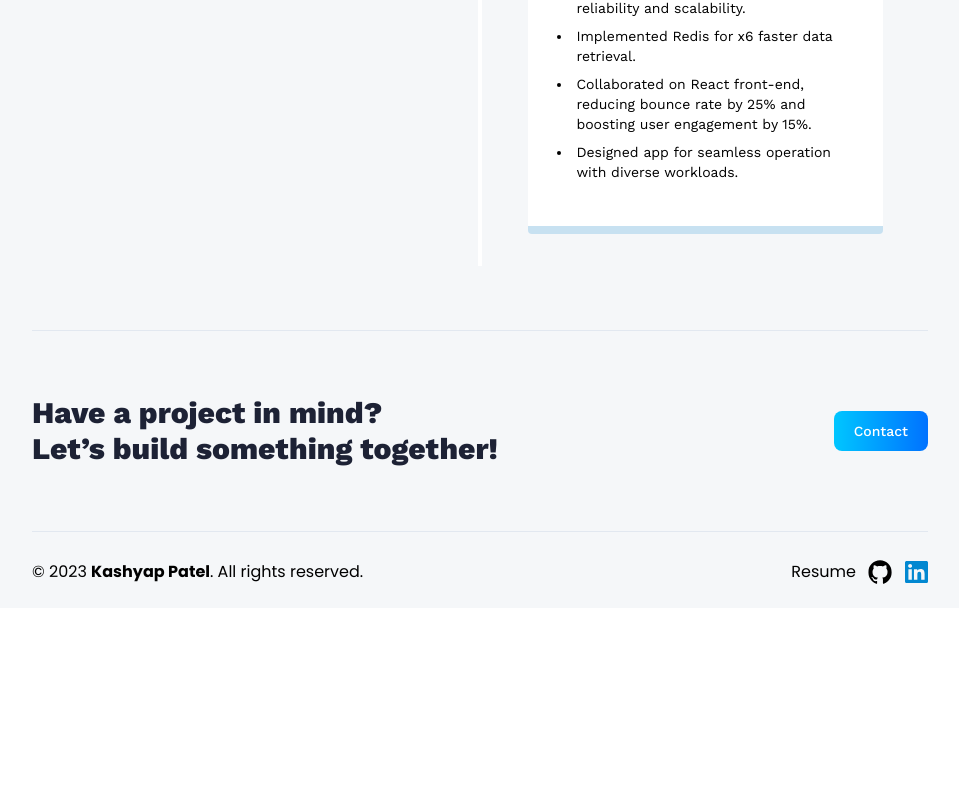
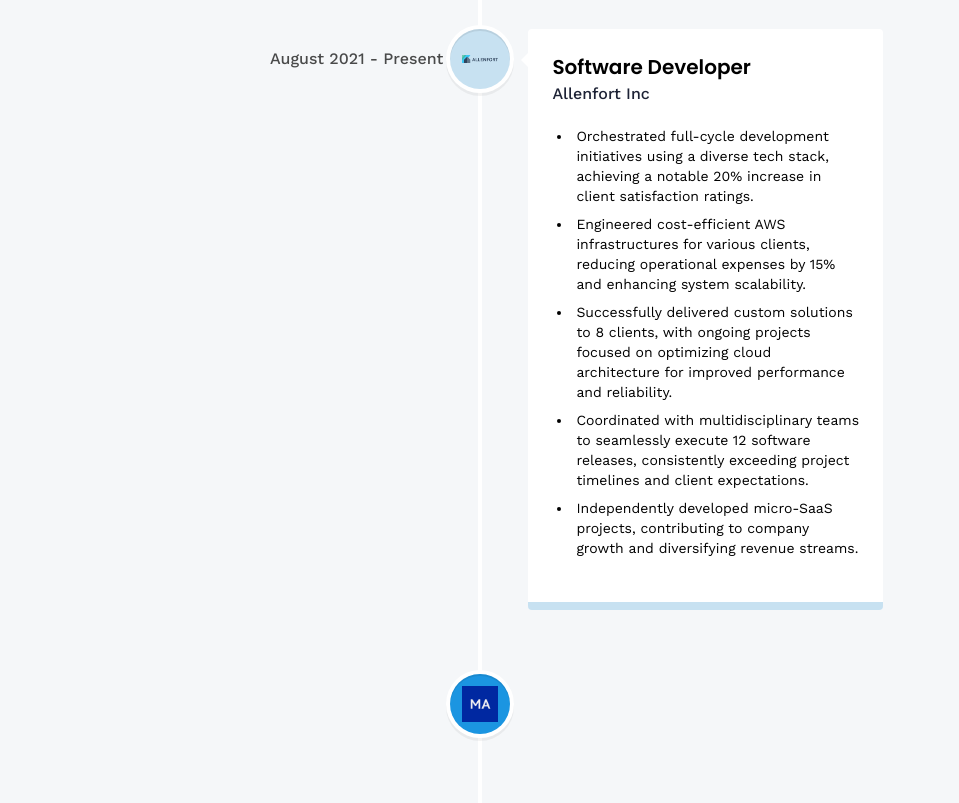
Before and after one commit to Kashyap5551/Kashyap5551.github.io, a React (Vite) app: page /about in a window 1280 px wide. Shown: the part 2277-3080 px from the top of the page, without its empty margins (160-1119 px from the left). Before the commit the page ends 2885 px from the top, so only its background shows below. Built offline with nearby package versions, Linux system fonts and the light colour scheme; no server answers.

Commit message:
updated personal info and new cv

```diff
--- a/src/assets/images/index.js
+++ b/src/assets/images/index.js
@@ -7,6 +7,7 @@ import logo from "./logo.svg";
 import moodys from "./moodys.png";
 import allenfort from "./allenfort.png";
 import genieailogo from "./genieailogo.png";
+import inzone from "./inzone.png";
 
 export {
   hero,
@@ -18,4 +19,5 @@ export {
   moodys,
   allenfort,
   genieailogo,
+  inzone,
 };
--- a/src/constants/index.js
+++ b/src/constants/index.js
@@ -6,6 +6,7 @@ import {
   moodys,
   allenfort,
   genieailogo,
+  inzone,
 } from "../assets/images";
 import {
   postgressql,
@@ -206,16 +207,17 @@ export const skills = [
 
 export const experiences = [
   {
-    title: "Software Engineering Intern",
-    company_name: "Moody's Analytics",
-    icon: moodys,
-    iconBg: "#1B95E1",
-    date: "May 2022 - August 2022",
+    title: "Software Engineer",
+    company_name: "Inzone Supplements",
+    icon: inzone,
+    iconBg: "#C0C0C0",
+    date: "July 2023 - Present",
     points: [
-      "Developing and maintaining web applications using Java Spring and other related technologies.",
-      "Collaborating with cross-functional teams including designers, Business Analysts, and other developers to create high-quality products.",
-      "Implementing scalable REST APIs using Spring framework ensuring robust architechture.",
-      "Participating in code reviews and providing constructive feedback to other developers.",
+      "Led the development of a Next.js e-commerce platform, boosting user experience with 40% faster page loads and scaling to 10,000 monthly active users.",
+      "Integrated Redis caching with MongoDB, slashing database load and speeding up read operations by 30%, enhancing system responsiveness.",
+      "Implemented Next.js Auth and Stripe API integration, cutting transaction times by 32%, for smoother customer experiences.",
+      "Designed a Payload CRM admin dashboard, improving administrative efficiency and enabling real-time monitoring of user activity and sales",
+      "Managed AWS Amplify and Cloudfront deployments, achieving 99.9% uptime and reducing infrastructure costs by 22% during traffic peaks.",
     ],
   },
   {
@@ -223,14 +225,29 @@ export const experiences = [
     company_name: "Allenfort Inc",
     icon: allenfort,
     iconBg: "#C7E1F1",
-    date: "August 2021 - April 2022",
+    date: "August 2021 - Present",
     points: [
-      "Engineered property management SAAS app for 100+ B2B clients, prioritizing reliability and scalability.",
-      "Implemented Redis for x6 faster data retrieval.",
-      "Collaborated on React front-end, reducing bounce rate by 25% and boosting user engagement by 15%.",
-      "Designed app for seamless operation with diverse workloads.",
+      "Orchestrated full-cycle development initiatives using a diverse tech stack, achieving a notable 20% increase in client satisfaction ratings.",
+      "Engineered cost-efficient AWS infrastructures for various clients, reducing operational expenses by 15% and enhancing system scalability.",
+      "Successfully delivered custom solutions to 8 clients, with ongoing projects focused on optimizing cloud architecture for improved performance and reliability.",
+      "Coordinated with multidisciplinary teams to seamlessly execute 12 software releases, consistently exceeding project timelines and client expectations.",
+      "Independently developed micro-SaaS projects, contributing to company growth and diversifying revenue streams.",
     ],
   },
+  {
+    title: "Software Engineering Intern",
+    company_name: "Moody's Analytics",
+    icon: moodys,
+    iconBg: "#1B95E1",
+    date: "June 2022 - August 2022",
+    points: [
+      "Contributed to a Java Spring Boot-based enterprise application for the Canadian Securities Institute, generating $19.3 million in revenue, involving extensive collaboration with stakeholders and product owners.",
+      "Developed scalable REST APIs using the Spring framework, reducing response times by 30% and significantly improving data processing speeds.",
+      "Integrated Okta SSO OAuth into enterprise software, achieving a fivefold decrease in login times and substantially boosting security measures.",
+      "Applied CI/CD practices, engaged in pull requests, code reviews, and agile development cycles, alongside using JIRA for project management and RestAssured for comprehensive testing, enhancing software reliability and team efficiency.",
+    ],
+  },
+
   //   {
   //     title: "Web Developer",
   //     company_name: "Shopify",
```
Also changed, not shown: src/assets/images/inzone.png (added), 1 other file (tests, documents, lock files or other folders).
